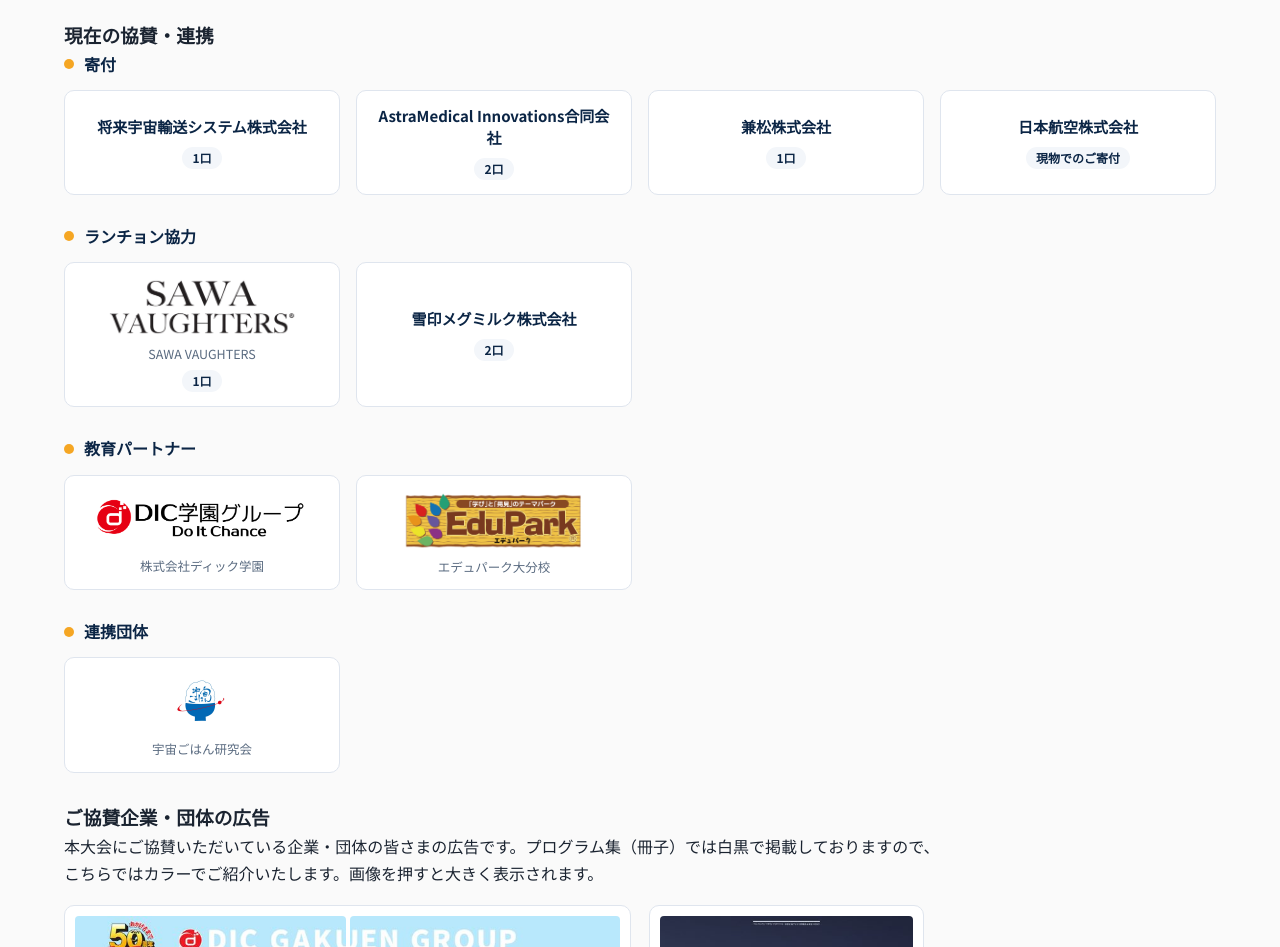
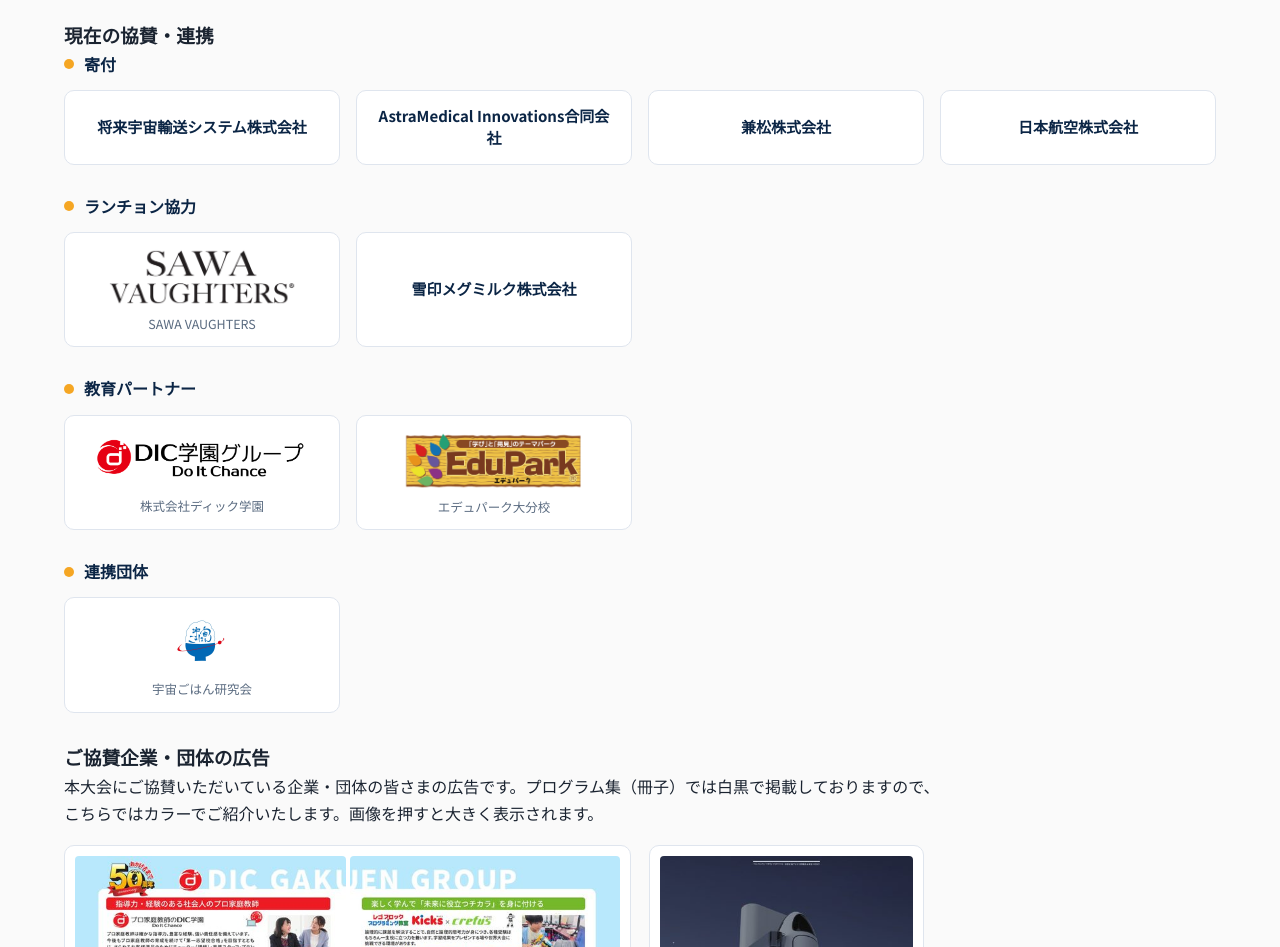
Before and after one commit to SpaceSurgHiro/jsasem72-hp, a plain HTML site: page sponsor.html in a window 1280 px wide. Shown: the part 1452-2399 px from the top of the page. Drawn offline with Linux system fonts and the light colour scheme.

Commit message:
HP：協賛・連携企業のリストから口数の表示を削除（大会長 11/27 至急の指示）
- 寄付・ランチョン協力の各社の「1口」「2口」と、日本航空の「現物でのご寄付」の注記を外し、社名（とロゴ）だけの表示に
- 使わなくなった .kuchi のスタイルを削除
- ページのソースのコメントから金額の記載を削除

Co-Authored-By: Claude Opus 5.5 <noreply@anthropic.com>
Claude-Session: https://claude.ai/code/session_018p98Pn3tWr8qsKV9LAPmZ6

```diff
--- a/sponsor.html
+++ b/sponsor.html
@@ -95,21 +95,22 @@
     <!-- 2026-11-22：将来宇宙輸送システムは、ロゴ画像を載せず、社名を文字で表記する（大会長 11/22 電話）。リンクも付けない。
          2026-11-27：先方からロゴ利用の許諾書が届いた（11/27、受付 No.20261124-001。HP 常時掲載は 2027/3/31 まで）。
          ロゴのデータはまだ届いていないため、届きしだい文字の表記をロゴに差し替える（改変・編集は不可）。
-         2026-11-27：大会長の指示（11/27 メール）により、着金を確認した寄付・ランチョン協力を、金額は載せずに口数で掲載。
+         2026-11-27：大会長の指示（11/27 メール）により、着金を確認した寄付・ランチョン協力を掲載（金額は載せない）。
+         2026-11-27（16時）：大会長の指示「協賛・連携企業のリストから口数の表示は削除」により、口数（と日本航空の「現物でのご寄付」の注記）を外し、社名だけの表示に。
          ロゴは HP 掲載の許諾が明確なもの（SAWA VAUGHTERS）だけ。ほかは社名を文字で表記し、リンクも付けない。
          寄付は、先に載せていた将来宇宙輸送システムのあとに、大会長のメールの順。日本航空は往復航空券の現物でのご寄付。
          区分の名前は、上の表にあわせて「ランチョンセミナー」を「ランチョン協力」に改めた。
-         「カブシキガイシャデイ（以下不明）」（20万円）は振込名義の確認中のため、まだ載せていない。 -->
+         振込名義が「カブシキガイシャデイ（以下不明）」のご寄付は、名義の確認中のため、まだ載せていない。 -->
     <div class="tier"><div class="t">寄付</div><div class="logos">
-      <div class="logo-card logo-card--text"><span class="co">将来宇宙輸送システム株式会社</span><span class="kuchi">1口</span></div>
-      <div class="logo-card logo-card--text"><span class="co">AstraMedical Innovations合同会社</span><span class="kuchi">2口</span></div>
-      <div class="logo-card logo-card--text"><span class="co">兼松株式会社</span><span class="kuchi">1口</span></div>
-      <div class="logo-card logo-card--text"><span class="co">日本航空株式会社</span><span class="kuchi">現物でのご寄付</span></div>
+      <div class="logo-card logo-card--text"><span class="co">将来宇宙輸送システム株式会社</span></div>
+      <div class="logo-card logo-card--text"><span class="co">AstraMedical Innovations合同会社</span></div>
+      <div class="logo-card logo-card--text"><span class="co">兼松株式会社</span></div>
+      <div class="logo-card logo-card--text"><span class="co">日本航空株式会社</span></div>
     </div></div>
     <!-- 2026-11-24：SAWA VAUGHTERS（ランチョン協力）の社名とロゴを掲載（ロゴ掲載の承諾 11/23、大会長経由。原本は事務局で保管）。 -->
     <div class="tier"><div class="t">ランチョン協力</div><div class="logos">
-      <a class="logo-card" href="https://www.sawavaughters.com/" target="_blank" rel="noopener"><img src="assets/sponsors/sawa-vaughters.png" alt="SAWA VAUGHTERS"><span class="nm">SAWA VAUGHTERS</span><span class="kuchi">1口</span></a>
-      <div class="logo-card logo-card--text"><span class="co">雪印メグミルク株式会社</span><span class="kuchi">2口</span></div>
+      <a class="logo-card" href="https://www.sawavaughters.com/" target="_blank" rel="noopener"><img src="assets/sponsors/sawa-vaughters.png" alt="SAWA VAUGHTERS"><span class="nm">SAWA VAUGHTERS</span></a>
+      <div class="logo-card logo-card--text"><span class="co">雪印メグミルク株式会社</span></div>
     </div></div>
     <div class="tier"><div class="t">教育パートナー</div><div class="logos">
       <a class="logo-card" href="https://www.d-gakuen.co.jp/" target="_blank" rel="noopener"><img src="assets/sponsors/dic-gakuen.png" alt="株式会社ディック学園"><span class="nm">株式会社ディック学園</span></a>
--- a/styles.css
+++ b/styles.css
@@ -184,7 +184,6 @@ img { display: block; max-width: 100%; }
 .logo-card--text { cursor: default; }
 .logo-card--text:hover { box-shadow: none; transform: none; }
 .logo-card .co { font-size: 15px; font-weight: 700; color: var(--navy); text-align: center; line-height: 1.5; }
-.logo-card .kuchi { font-size: 12px; font-weight: 600; color: var(--navy); background: #f3f6fa; border-radius: 999px; padding: 2px 10px; text-align: center; line-height: 1.5; }
 .sponsor-open { border: 1px dashed #c7d0de; border-radius: 14px; background: #fff; padding: 40px 28px; text-align: center; }
 .sponsor-open__badge { display: inline-block; font-weight: 700; color: var(--navy); font-size: 18px; letter-spacing: .04em; padding-bottom: 12px; border-bottom: 2px solid var(--gold); margin-bottom: 18px; }
 .sponsor-open p { color: var(--muted); font-size: 15px; max-width: 640px; margin: 0 auto; }
```
